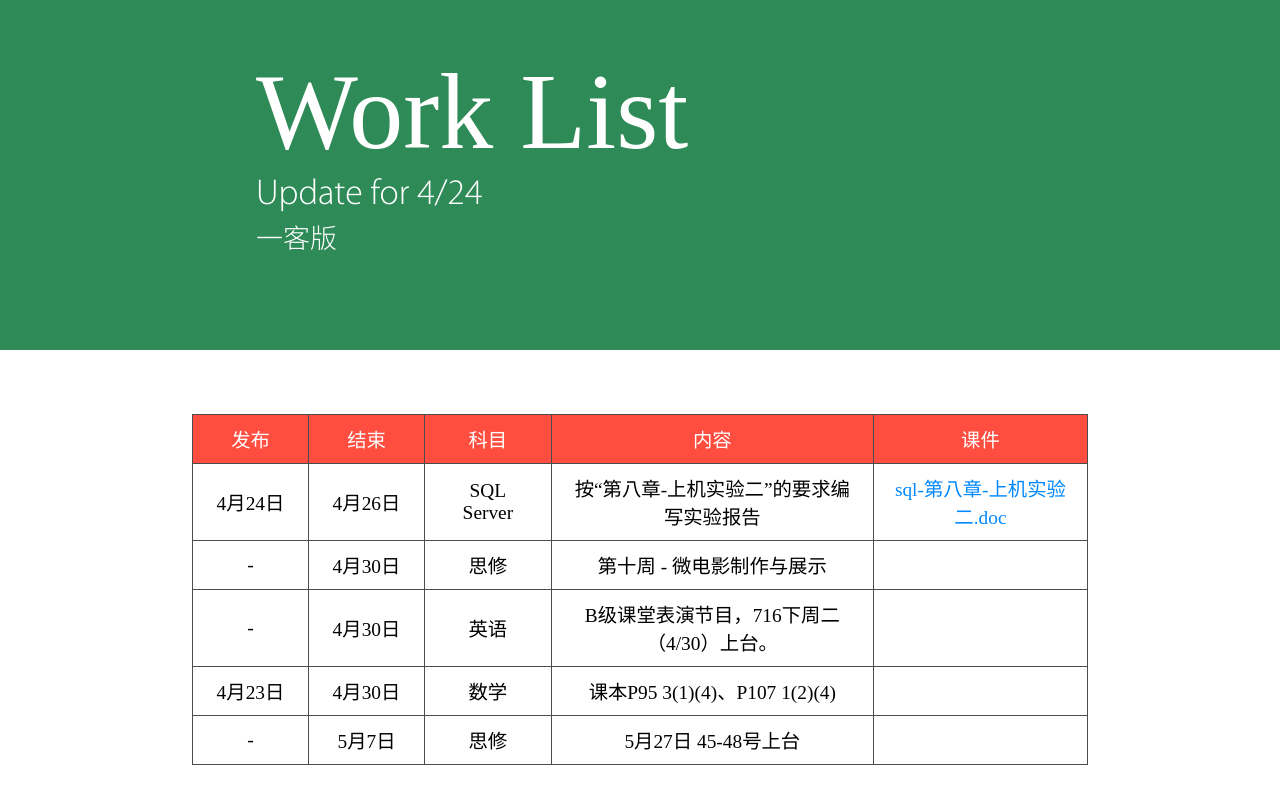
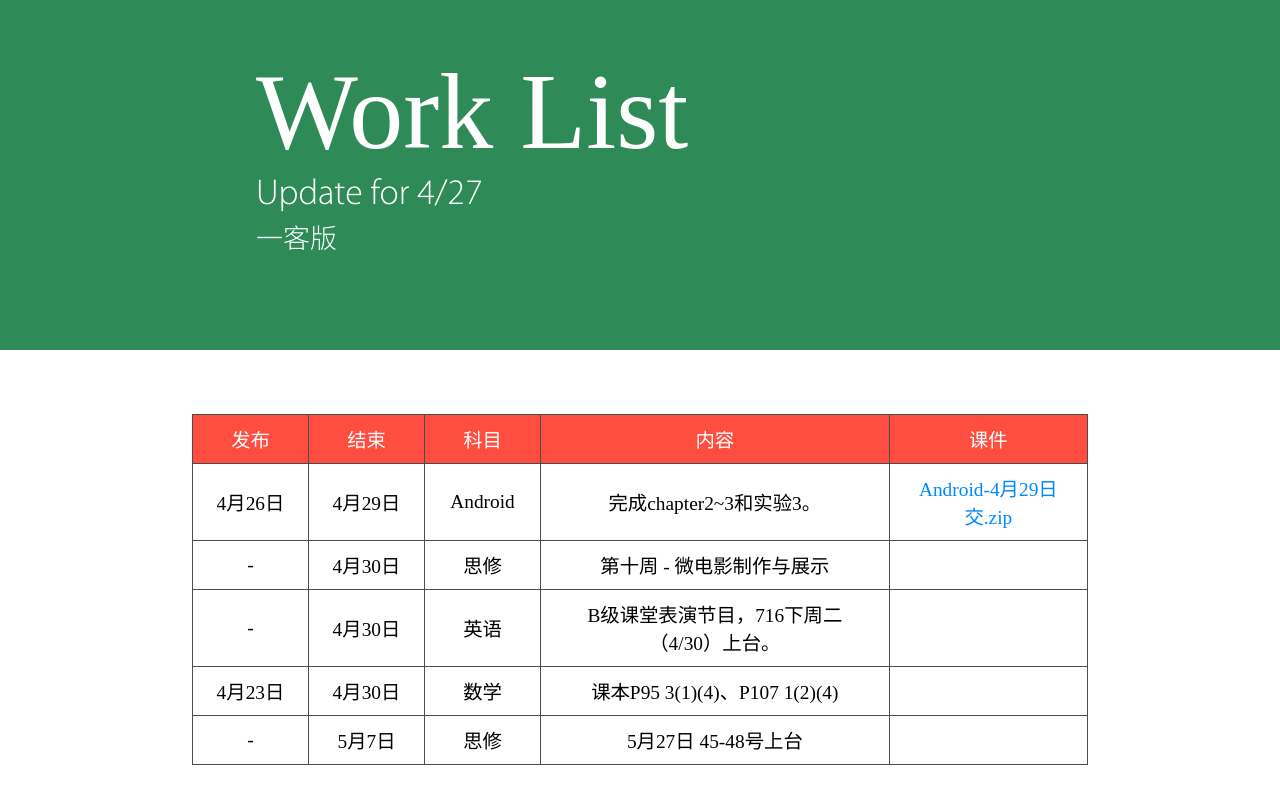
Before and after one commit to AMoLingran/Yeek, a PHP site: page /worklist in a window 1280 px wide. Shown: the part 40-845 px from the top of the page. Run offline with PHP 8.4, Linux system fonts and the light colour scheme.

Commit message:
UWL 0427

```diff
--- a/worklist/index.php
+++ b/worklist/index.php
@@ -14,7 +14,8 @@ $list = [
     ['end' => '0507', 'start' => '-', 'Subject' => '思修', 'info' => '5月27日 45-48号上台', 'annex' => ''],
     ['end' => '0430', 'start' => '0423', 'Subject' => '数学', 'info' => '课本P95 3(1)(4)、P107 1(2)(4)', 'annex' => ''],
     ['end' => '0430', 'start' => '-', 'Subject' => '思修', 'info' => '第十周 - 微电影制作与展示', 'annex' => ''],
-    ['end' => '0426', 'start' => '0424', 'Subject' => 'SQL Server', 'info' => '按“第八章-上机实验二”的要求编写实验报告', 'annex' => 'sql-第八章-上机实验二.doc'],
+    ['end' => '0429', 'start' => '0426', 'Subject' => 'Android', 'info' => '完成chapter2~3和实验3。', 'annex' => 'Android-4月29日交.zip'],
+//    ['end' => '0426', 'start' => '0424', 'Subject' => 'SQL Server', 'info' => '按“第八章-上机实验二”的要求编写实验报告', 'annex' => 'sql-第八章-上机实验二.doc'],
 ];
 asort($list);
 function add($array,$flag){
@@ -44,7 +45,7 @@ $list = add($list,"start");
 <header>
     <div>
         <p><span>Work List</span></p>
-        <p>Update for 4/24</p>
+        <p>Update for 4/27</p>
         <p><?php echo $domainInfo['name'] ?>版</p>
     </div>
 </header>
```
